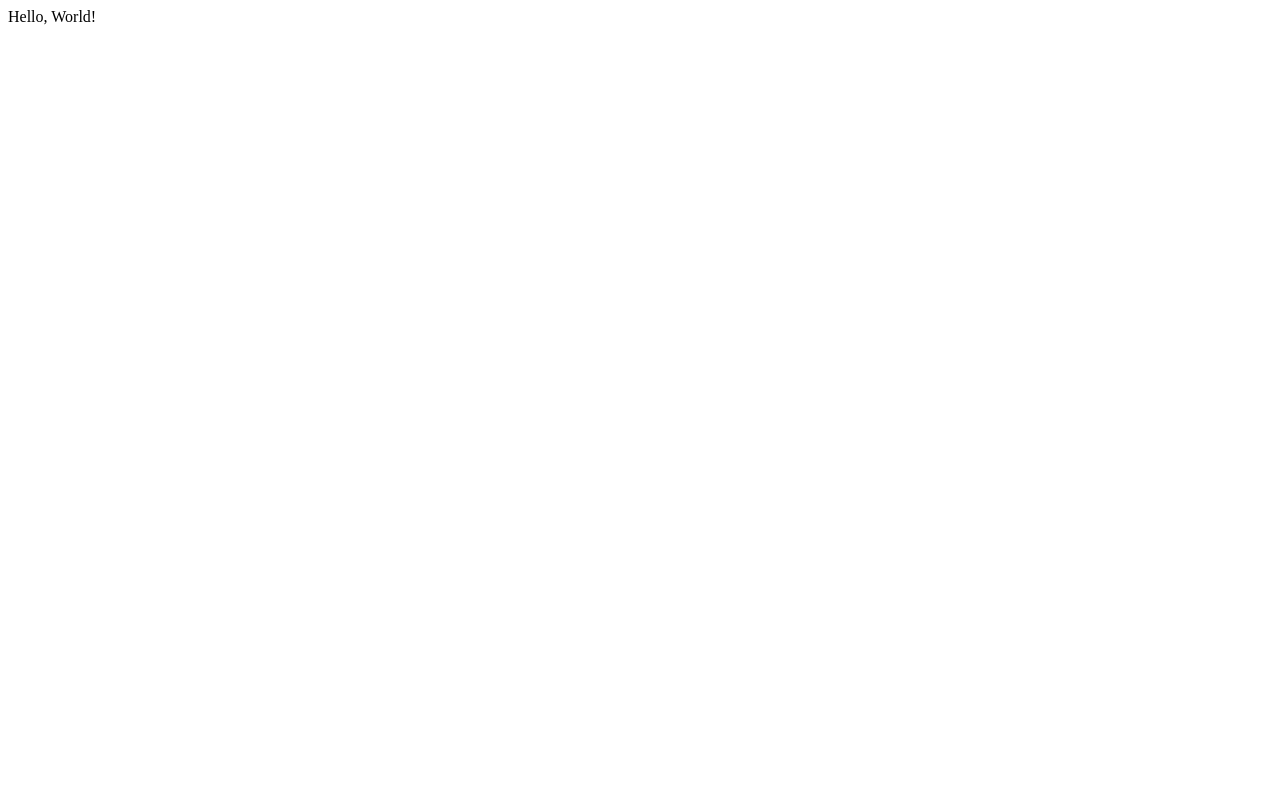
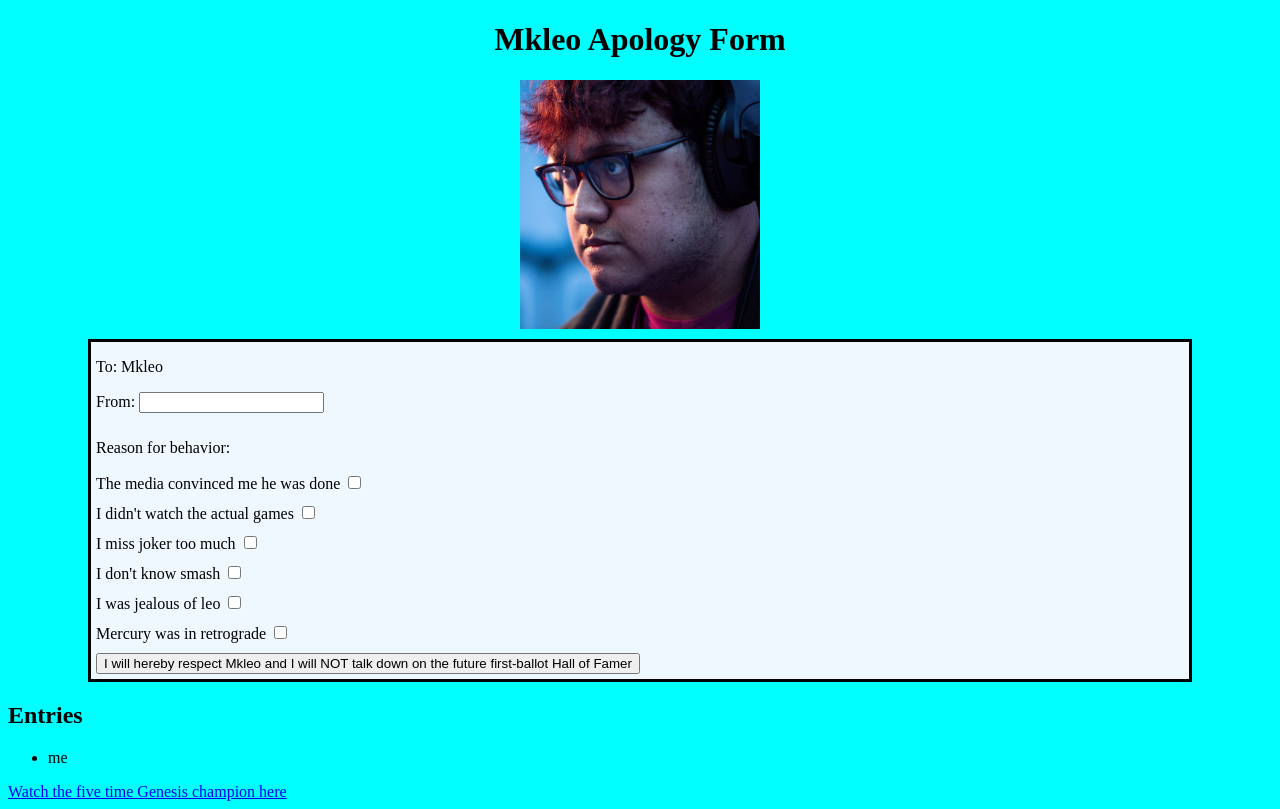
Before and after one commit to matt5692/5117-session-03, a Flask app: page / in a window 1280 px wide. Before the commit the page is almost empty. Before the commit the page ends 25 px from the top, so only its background shows below. Run offline with Flask 2, Linux system fonts and the light colour scheme.

Commit message:
files from session2

```diff
--- a/app.py
+++ b/app.py
@@ -3,8 +3,8 @@ from flask import Flask, request, render_template
 app = Flask(__name__)
 
 @app.route("/")
-def hello_world():
-    return "<p>Hello, World!</p>"
+def index():
+    return render_template('index.html')
 
 @app.route('/hi', methods=['GET'])
 def hi():
--- /dev/null
+++ b/static/script.js
@@ -0,0 +1,11 @@
+function addEntry(){
+    const name = document.getElementById('name').value;
+    const entryList = document.getElementById('entries');
+    const entry = document.createElement("li");
+
+    if(name){
+        console.log(name);
+        entry.innerText = name;
+        entryList.appendChild(entry);
+    }
+}
--- a/static/style.css
+++ b/static/style.css
@@ -1,3 +1,35 @@
 body {
-    background-color: aquamarine;
+    background-color: aqua;
 }
+
+.header{
+    text-align: center;
+}
+
+.form-group{
+    padding-bottom: 10px;
+}
+#mkleo{
+    display: block;
+    margin-left: auto;
+    margin-right: auto;
+    margin-bottom: 10px;
+    width: 19%;
+}
+
+#apologyForm{
+    border-style: solid;
+    background-color: aliceblue;
+    margin-left: 80px;
+    margin-right: 80px;
+    padding-left: 5px;
+    font-size: 1em;
+}
+
+#formSubmit {
+    margin-bottom: 5px;
+}
+
+.checkbox {
+    column-count: 2;
+}
--- /dev/null
+++ b/templates/index.html
@@ -0,0 +1,58 @@
+<!DOCTYPE html>
+<html>
+<head>
+<meta charset="UTF-8">
+<link rel="stylesheet" href="static/style.css">
+<script src="static/script.js"></script>
+<title>Mkleo Apology Form</title>
+</head>
+
+<body>
+    <h1 class="header">Mkleo Apology Form</h1>
+    <img src="static/MKLeo_at_Frostbite_2020_(cropped).jpg" id="mkleo">
+    <div>
+        <form name="apologyForm" id="apologyForm" onsubmit="return false">
+            <p>To: Mkleo</p>
+            <div class="form-group">
+                <label for="name">From: </label>
+                <input name="name" id="name" type="text" pattern="[a-zA-Z0-9\s]+" title="Name must be alphanumeric" required>
+            </div>
+            <p>Reason for behavior: </p>
+            <div class="form-group">
+                <label for="reason1">The media convinced me he was done</label>
+                <input name="reason1" id="reason1" type="checkbox">
+            </div>
+            <div class="form-group">
+                <label for="reason2">I didn't watch the actual games</label>
+                <input name="reason2" id="reason2" type="checkbox">
+            </div>
+            <div class="form-group">
+                <label for="reason3">I miss joker too much</label>
+                <input name="reason3" id="reason3" type="checkbox">
+            </div>
+            <div class="form-group">
+                <label for="reason4">I don't know smash</label>
+                <input name="reason4" id="reason4" type="checkbox">
+            </div>
+            <div class="form-group">
+                <label for="reason5">I was jealous of leo</label>
+                <input name="reason5" id="reason5" type="checkbox">
+            </div>
+            <div class="form-group">
+                <label for="reason6">Mercury was in retrograde</label>
+                <input name="reason6" id="reason6" type="checkbox">
+            </div>
+            <button type="submit" id="formSubmit" onclick="addEntry()">I will hereby respect Mkleo and I will NOT talk down on the future first-ballot Hall of Famer</button>
+        </form>
+    </div>
+    <div>
+        <h2>Entries</h2>
+        <ul id="entries" name="entries">
+            <li>me</li>
+        </ul>
+    </div>
+</body>
+<footer>
+    <a href="https://www.youtube.com/watch?v=p9b0a5F9VLg">Watch the five time Genesis champion here</a>
+</footer>
+</html>
```
Also changed, not shown: static/MKLeo_at_Frostbite_2020_(cropped).jpg (added).
